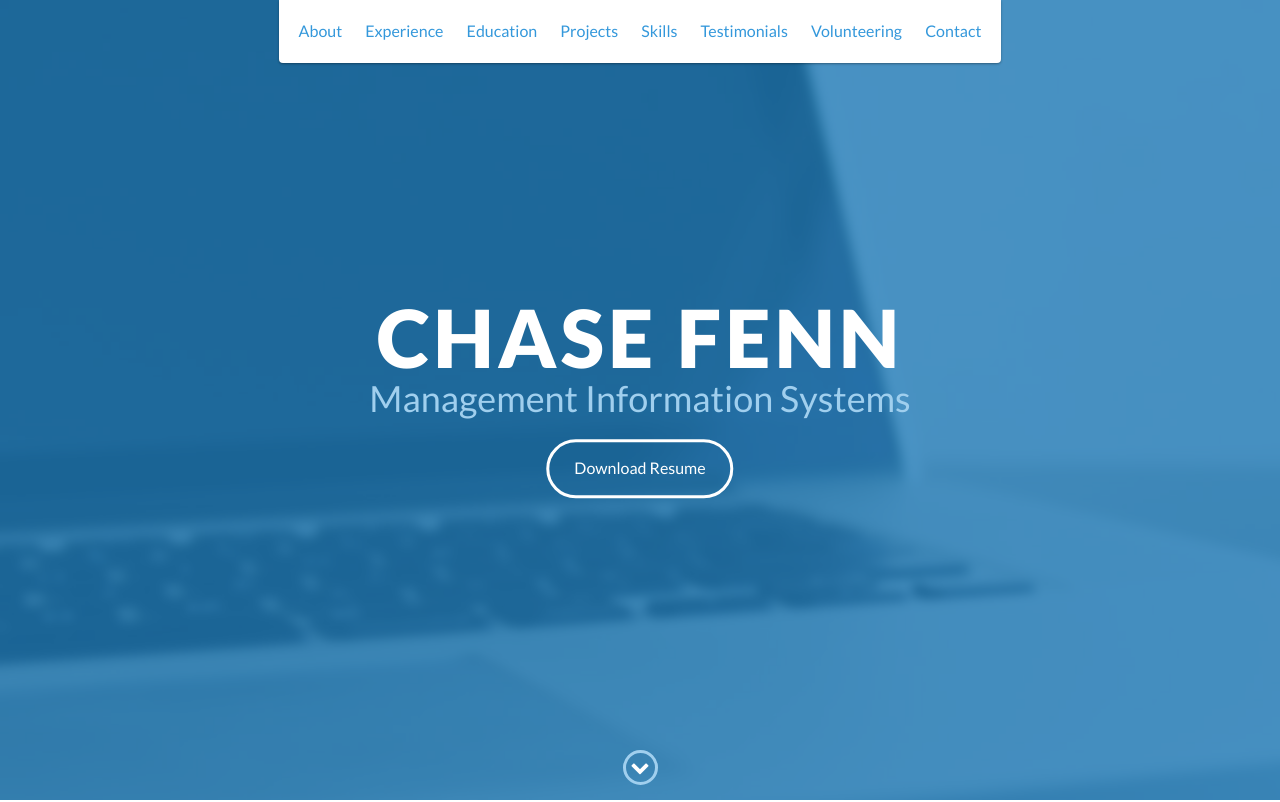
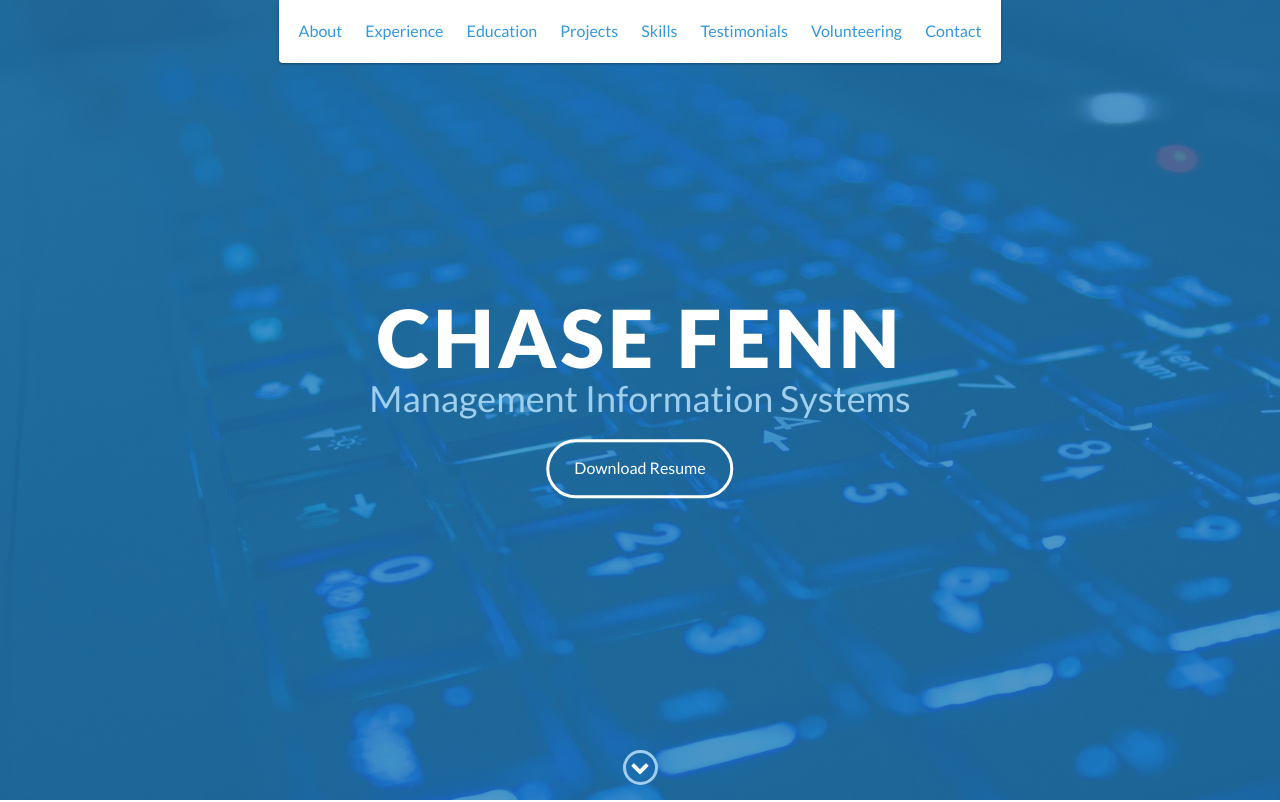
Before and after one commit to Axedentist/Website, a website: page index.html in a window 1280 px wide. Shown: the top 802 px of the page. Drawn offline with nearby package versions, Linux system fonts and the light colour scheme; files that its build step writes are made by us from their sources.

Commit message:
Add images and change background

```diff
--- a/scss/styles.scss
+++ b/scss/styles.scss
@@ -338,7 +338,7 @@ footer {
     height: 100vh;
     min-height: 500px;
     max-height: 1080px;
-    background: url(../images/lead-bg.jpg);
+    background: url(../images/bluekeyboard.jpg);
     background-size: cover;
     padding: 15px;
     overflow: hidden;
```
Also changed, not shown: css/styles.css, images/bluekeyboard.jpg (added), images/circuit.jpg (added).
